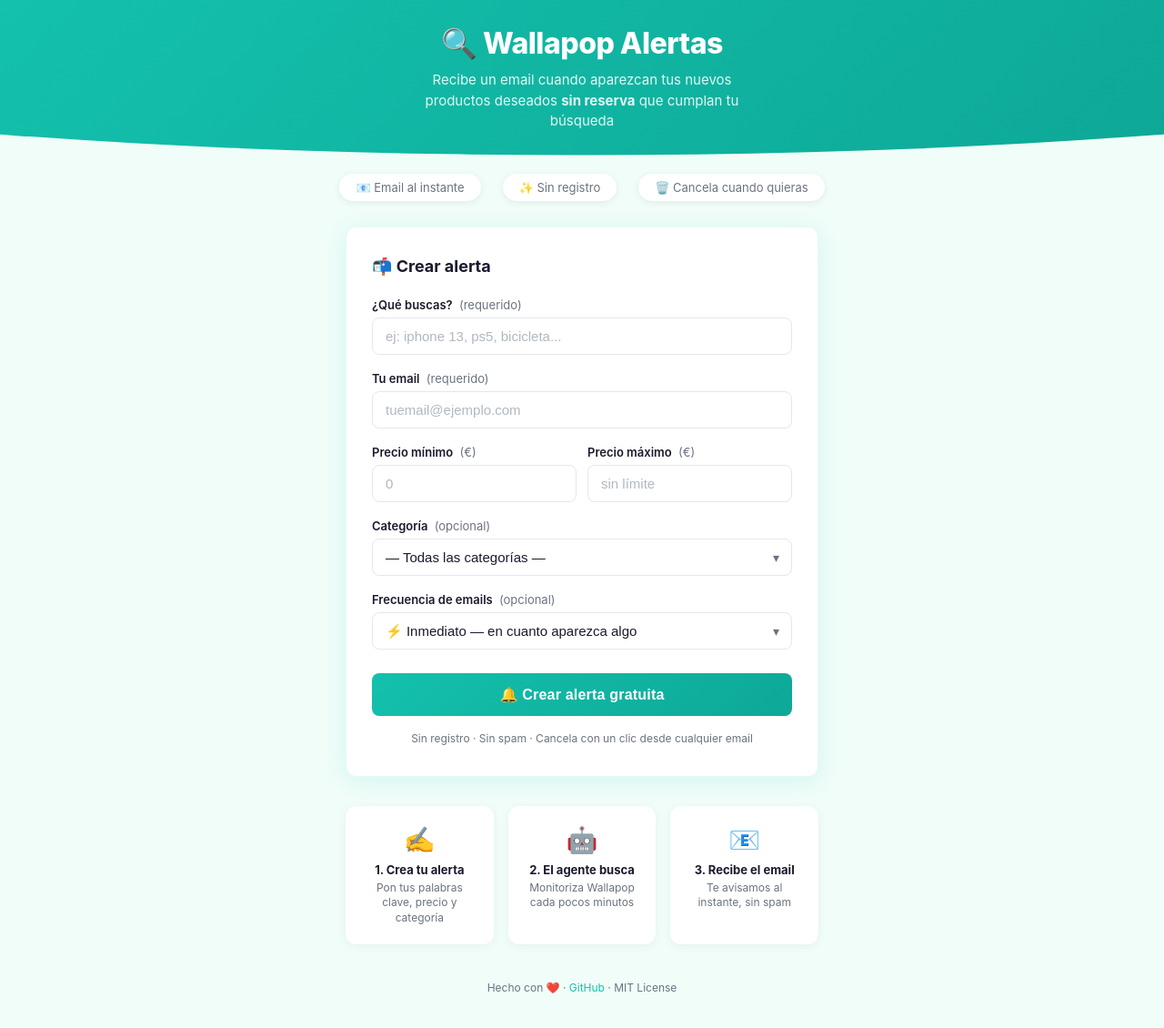
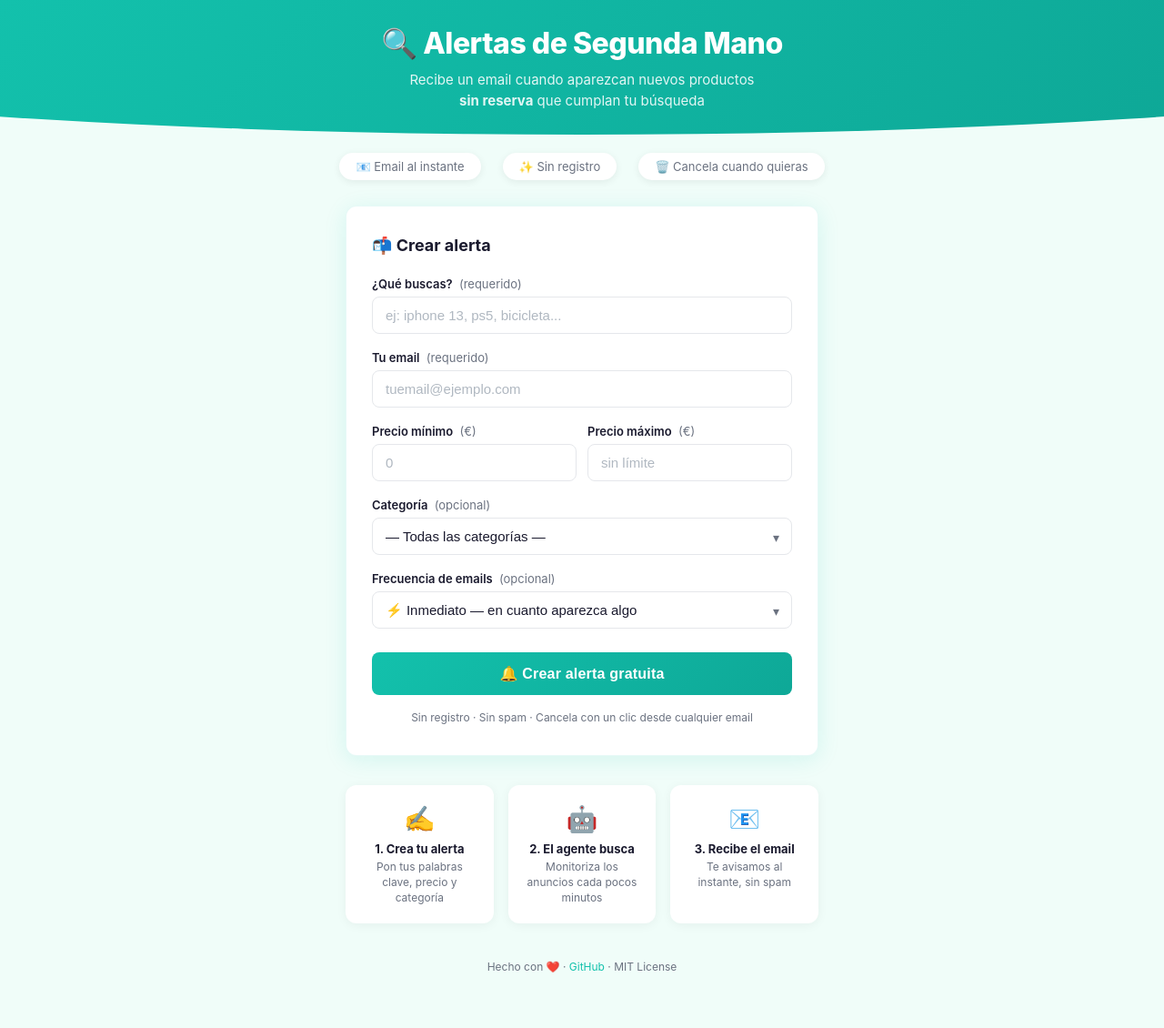
Before and after one commit to enrimr/used-items-alert-agent, a website: page web/public/index.html in a window 1280 px wide. Shown: the whole page at 91% size. Drawn offline with Linux system fonts and the light colour scheme.

Commit message:
feat: remove Wallapop brand references from public web
- index.html: title → 'Alertas de segunda mano'
- index.html: meta description → generic
- index.html: header h1 → 'Alertas de Segunda Mano'
- index.html: header subtitle → generic
- index.html: how-it-works step 2 → 'Monitoriza los anuncios'

```diff
--- a/web/public/index.html
+++ b/web/public/index.html
@@ -3,8 +3,8 @@
 <head>
   <meta charset="UTF-8" />
   <meta name="viewport" content="width=device-width, initial-scale=1.0" />
-  <title>Wallapop Alertas — Recibe avisos de nuevos productos</title>
-  <meta name="description" content="Crea alertas gratuitas de Wallapop y recibe un email cuando aparezcan nuevos productos que cumplan tus criterios." />
+  <title>Alertas de segunda mano — Recibe avisos de nuevos productos</title>
+  <meta name="description" content="Crea alertas gratuitas y recibe un email cuando aparezcan nuevos productos de segunda mano que cumplan tus criterios." />
   <style>
     *, *::before, *::after { box-sizing: border-box; margin: 0; padding: 0; }
 
@@ -247,8 +247,8 @@
 
   <!-- Header -->
   <header>
-    <h1>🔍 Wallapop Alertas</h1>
-    <p>Recibe un email cuando aparezcan tus nuevos productos deseados <b>sin reserva</b> que cumplan tu búsqueda</p>
+    <h1>🔍 Alertas de Segunda Mano</h1>
+    <p>Recibe un email cuando aparezcan nuevos productos <b>sin reserva</b> que cumplan tu búsqueda</p>
   </header>
 
   <!-- Features strip -->
@@ -376,7 +376,7 @@
     <div class="how-step">
       <div class="step-icon">🤖</div>
       <h4>2. El agente busca</h4>
-      <p>Monitoriza Wallapop cada pocos minutos</p>
+      <p>Monitoriza los anuncios cada pocos minutos</p>
     </div>
     <div class="how-step">
       <div class="step-icon">📧</div>
```
